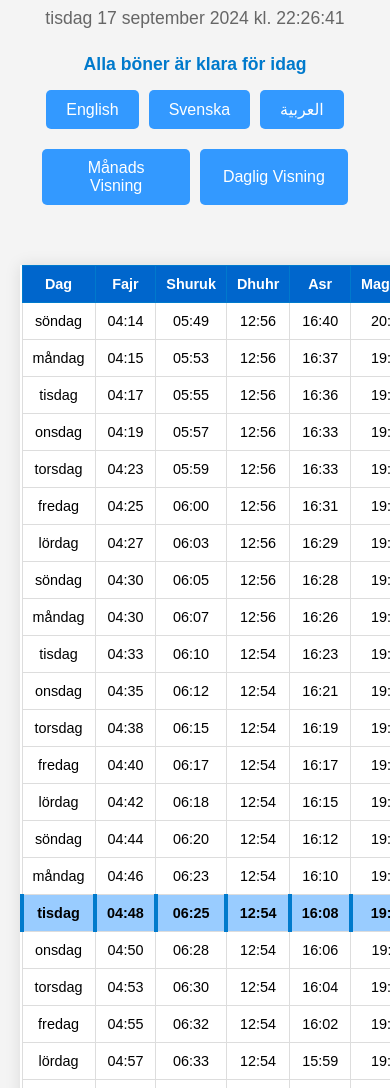
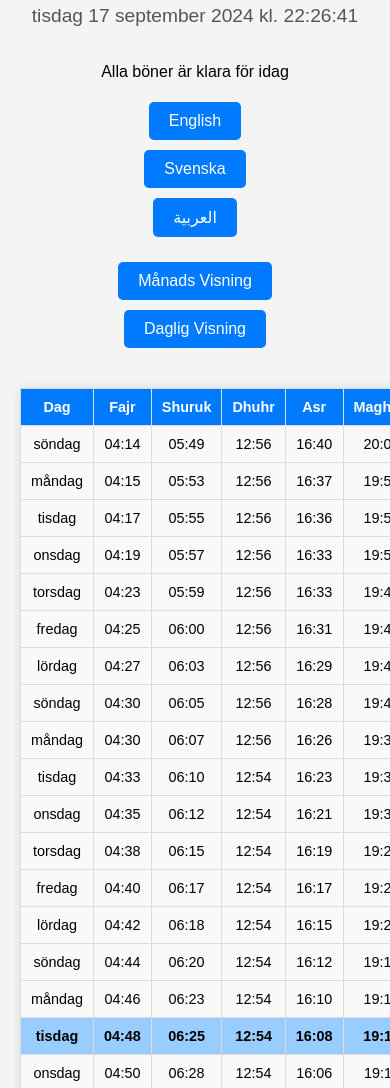
Before and after one commit to Abdumah-code/prayer-times-website, a website: page index.html in a window 390 px wide. Shown: the part 103-1191 px from the top of the page. Drawn offline with Linux system fonts and the light colour scheme.

Commit message:
design test

```diff
--- a/src/styles.scss
+++ b/src/styles.scss
@@ -1,162 +1,103 @@
-// Variables
-$primary-color: #3399ff;
-$primary-hover-color: #007acc;
-$highlight-color: #99ccff;
-$light-background: #f4f4f4;
-$text-color: #333;
-$secondary-text-color: #666;
-$table-border-color: #ddd;
-$box-shadow: 0 0 15px rgba(0, 0, 0, 0.1);
+body {
+    font-family: Arial, sans-serif;
+    margin: 0;
+    padding: 20px;
+    background-color: #f4f4f4;
+}
 
-// Mixin for button styling
-@mixin button-style {
+header {
+    display: flex;
+    flex-direction: column;
+    align-items: center;
+    margin-bottom: 20px;
+}
+
+#title {
+    font-size: 2em;
+    margin-bottom: 10px;
+}
+
+#current-date-time {
+    margin-bottom: 20px;
+    font-size: 1.2em;
+    color: #555;
+}
+
+#language-toggle button,
+#view-toggle button {
+    margin: 5px;
     padding: 10px 20px;
     border: none;
-    background-color: $primary-color;
+    background-color: #007bff;
     color: white;
     cursor: pointer;
     border-radius: 5px;
     font-size: 1em;
     transition: background-color 0.3s ease;
-    &:hover {
-        background-color: $primary-hover-color;
-    }
 }
 
-
-
-// General body styling
-body {
-    font-family: Arial, sans-serif;
-    margin: 0;
-    padding: 20px;
-    background-color: $light-background;
+#language-toggle button:hover,
+#view-toggle button:hover {
+    background-color: #0056b3;
 }
 
-// Header styling
-header {
-    display: flex;
-    flex-direction: column;
-    align-items: center;
-    margin-bottom: 30px;
-
-    // Title
-    #title {
-        font-size: 2.5em;
-        margin-bottom: 5px;
-        color: $text-color;
+#language-toggle, #view-toggle {
+    margin-bottom: 15px;
 }
 
-    // Current date and time
-    #current-date-time {
-        margin-bottom: 10px;
-        font-size: 1.2em;
-        color: $secondary-text-color;
-    }
-
-    // Countdown timer
-    #countdown-timer {
-        font-size: 1.5em;
-        font-weight: bold;
-        color: $primary-hover-color;
-        margin: 15px 0;
-    }
-
-    // Toggle buttons container
-    #language-toggle,
-    #view-toggle {
-        display: flex;
-        justify-content: center;
-        gap: 10px;
-        margin-bottom: 20px;
-
-        // Button styling
-        button {
-            @include button-style;
-        }
-    }
-}
-
-// Prayer times table styling
 table.prayer-times {
     width: 100%;
     border-collapse: collapse;
     margin-top: 20px;
     background-color: white;
-    box-shadow: $box-shadow;
+    box-shadow: 0 0 10px rgba(0, 0, 0, 0.1);
+}
 
-    th {
-        background-color: darken($primary-color, 20%); // Slightly darker blue
-        color: white;
+table.prayer-times th,
+table.prayer-times td {
     padding: 15px;
-        border: 1px solid $primary-hover-color;
+    text-align: center;
+    border: 1px solid #ddd;
     font-size: 1em;
 }
 
-    td {
-        padding: 15px;
-        text-align: center;
-        border: 1px solid $table-border-color;
-        font-size: 1em;
+table.prayer-times th {
+    background-color: #007bff;
+    color: white;
 }
 
-    // Alternate row colors
-    tr:nth-child(even) td {
-        background-color: lighten($primary-color, 40%); // Very light blue
+table.prayer-times td {
+    background-color: #f9f9f9;
 }
 
-    // Highlight today's row
-    tr.highlight td {
-        background-color: $highlight-color;
+table.prayer-times tr.highlight {
+    background-color: #99ccff;
     font-weight: bold;
-        border-left: 4px solid $primary-hover-color;
-    }
 }
 
-// Right-to-left support for Arabic
 body[lang="ar"] {
     direction: rtl;
     text-align: right;
+}
 
-    table.prayer-times {
-        th,
-        td {
+body[lang="ar"] table.prayer-times th,
+body[lang="ar"] table.prayer-times td {
     text-align: right;
 }
-    }
+
+@media screen and (max-width: 768px) {
+    header {
+        flex-direction: column;
     }
 
-// Responsive styling for smaller screens
-@media screen and (max-width: 768px) {
-    header {
-        padding: 10px;
-
-        #title {
-            font-size: 2em;
+    #language-toggle, #view-toggle {
+        display: flex;
+        flex-direction: column;
+        align-items: center;
     }
 
-        #current-date-time,
-        #countdown-timer {
-            font-size: 1.1em;
-        }
-
-        #language-toggle,
-        #view-toggle {
-            flex-wrap: wrap;
-        }
-
-        button {
-            flex: 1;
-            padding: 8px 15px;
-            font-size: 0.9em;
-        }
-    }
-
-    table.prayer-times {
-        th,
-        td {
+    table.prayer-times th, table.prayer-times td {
         padding: 10px;
         font-size: 0.9em;
     }
 }
-}
```
Also changed, not shown: src/styles.css, 2 other files. Lines whose indentation alone changed are shown as unchanged.
